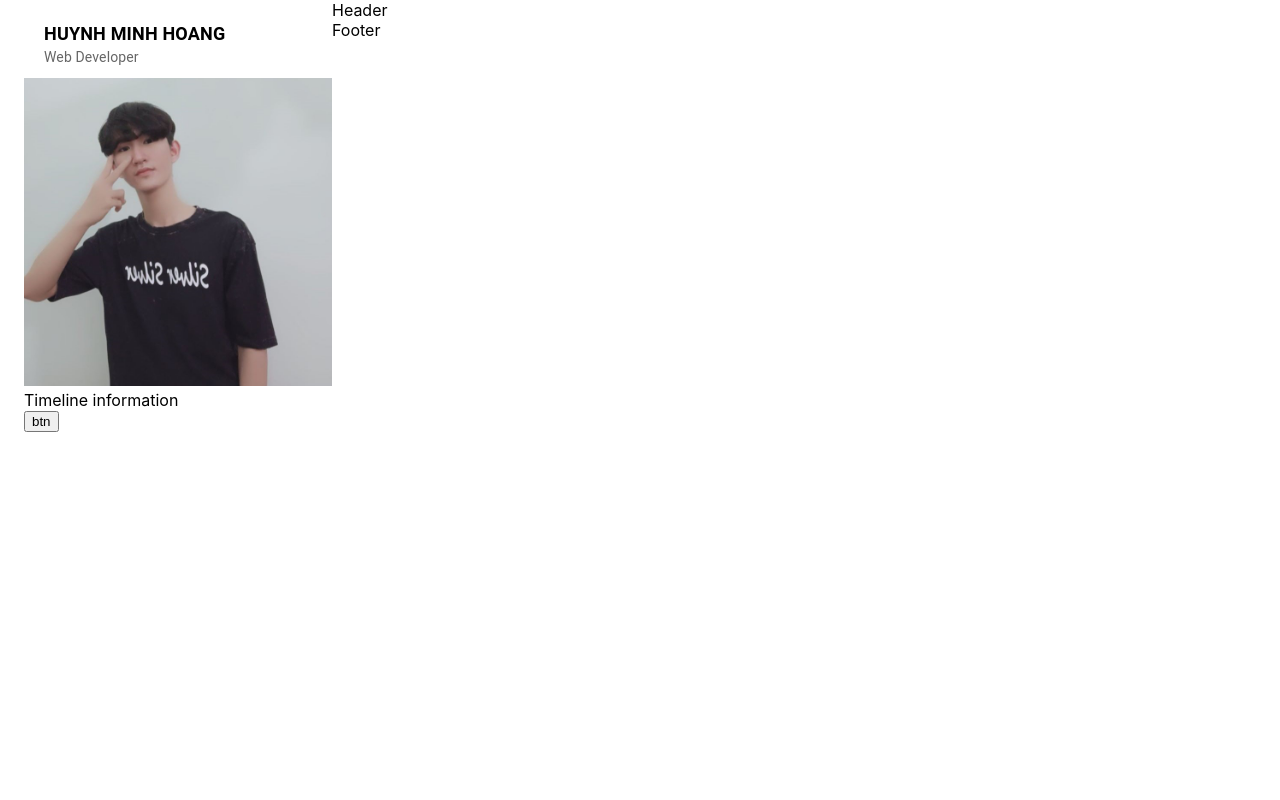
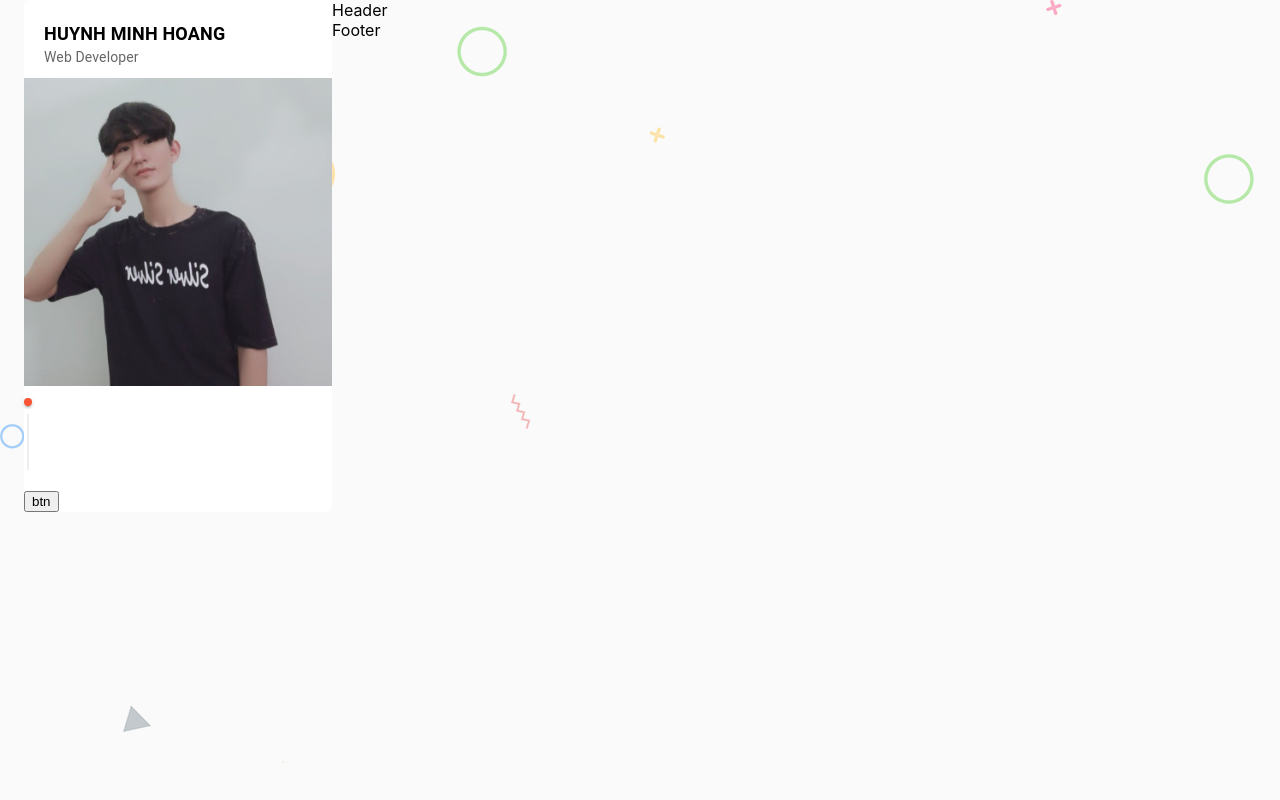
Before and after one commit to TonTon69/portfolio-reactjs, a React (Create React App) app: page / in a window 1280 px wide. Built offline with nearby package versions, Linux system fonts and the light colour scheme.

Commit message:
Timeline Component

```diff
--- a/src/App.css
+++ b/src/App.css
@@ -1,38 +1,3 @@
-.App {
-  text-align: center;
+:root {
+  --main-color: #fb5533;
 }
-
-.App-logo {
-  height: 40vmin;
-  pointer-events: none;
-}
-
-@media (prefers-reduced-motion: no-preference) {
-  .App-logo {
-    animation: App-logo-spin infinite 20s linear;
-  }
-}
-
-.App-header {
-  background-color: #282c34;
-  min-height: 100vh;
-  display: flex;
-  flex-direction: column;
-  align-items: center;
-  justify-content: center;
-  font-size: calc(10px + 2vmin);
-  color: white;
-}
-
-.App-link {
-  color: #61dafb;
-}
-
-@keyframes App-logo-spin {
-  from {
-    transform: rotate(0deg);
-  }
-  to {
-    transform: rotate(360deg);
-  }
-}
--- a/src/components/Profile/Profile.js
+++ b/src/components/Profile/Profile.js
@@ -1,6 +1,8 @@
 import React from "react";
 import { Typography } from "@material-ui/core";
 import "./Profile.css";
+
+import CustomTimeline from "../Timeline/Timeline";
 
 const Profile = () => {
   return (
@@ -15,7 +17,7 @@
       </figure>
 
       <div className="profile_information">
-        Timeline information
+        <CustomTimeline />
         <br />
         <button>btn</button>
       </div>
--- /dev/null
+++ b/src/components/Timeline/Timeline.css
@@ -0,0 +1,33 @@
+.timeline {
+  padding: 0 !important;
+}
+.timeline .timeline_header {
+  padding-top: 7px;
+}
+.timeline .timeline_firstItem {
+  min-height: 80px !important;
+}
+.timeline .MuiTimelineItem-root {
+  min-height: 0px;
+}
+.timeline .MuiTimelineItem-missingOppositeContent::before {
+  display: none;
+}
+.timeline .timeline_dot_header {
+  color: #fff;
+  background-color: var(--main-color);
+  font-size: small;
+  padding: 2px;
+}
+/* Remaining items  */
+.timeline .timeline_dot {
+  color: #fff;
+  border-color: var(--main-color);
+  padding: 2px;
+}
+.timeline .MuiTimelineConnector-root {
+  background-color: #eee;
+}
+.timeline .separator_padding {
+  padding-left: 11px;
+}
--- /dev/null
+++ b/src/components/Timeline/Timeline.js
@@ -0,0 +1,40 @@
+import React from "react";
+import Timeline from "@material-ui/lab/Timeline";
+import TimelineItem from "@material-ui/lab/TimelineItem";
+import TimelineSeparator from "@material-ui/lab/TimelineSeparator";
+import TimelineConnector from "@material-ui/lab/TimelineConnector";
+import TimelineContent from "@material-ui/lab/TimelineContent";
+import TimelineDot from "@material-ui/lab/TimelineDot";
+import AccountCircleIcon from "@material-ui/icons/AccountCircle";
+
+import "./Timeline.css";
+import { Typography } from "@material-ui/core";
+
+const CustomTimeline = ({ title, icon, children }) => {
+  return (
+    <Timeline className={"timeline"}>
+      {/* Item header */}
+      <TimelineItem className={"timeline_firstItem"}>
+        <TimelineSeparator>
+          <TimelineDot className={"timeline_dot_header"}>{icon}</TimelineDot>
+          <TimelineConnector />
+        </TimelineSeparator>
+        <TimelineContent>
+          <Typography variant="h6" className={"timeline_header"}>
+            {title}
+          </Typography>
+        </TimelineContent>
+      </TimelineItem>
+      {children}
+    </Timeline>
+  );
+};
+
+export const CustomTimelineSeparator = () => (
+  <TimelineSeparator className={"separator_padding"}>
+    <TimelineDot variant={"outlined"} className={"timeline_dot"} />
+    <TimelineConnector />
+  </TimelineSeparator>
+);
+
+export default CustomTimeline;
--- a/src/index.css
+++ b/src/index.css
@@ -8,6 +8,9 @@
     sans-serif;
   -webkit-font-smoothing: antialiased;
   -moz-osx-font-smoothing: grayscale;
+  overflow: hidden;
+  background-image: url("./assets/images/bg.png");
+  background-color: #fafafa;
 }
 
 code {
```
Also changed, not shown: src/assets/images/bg.png (added), 1 other file (tests, documents, lock files or other folders).
